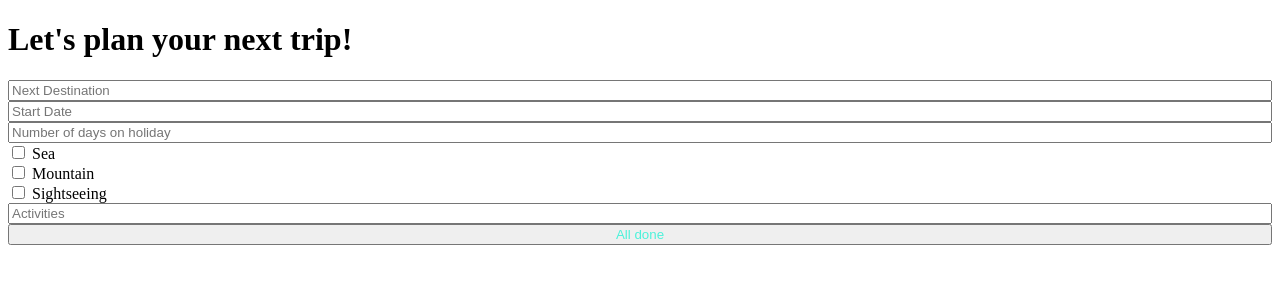
After one commit to AlexandraCulea/Python_Project_Travel_Mate, a Flask app: page /new_trip in a window 1280 px wide. The commit adds this page. Shown: the top 300 px of the page. Run offline with Flask 3, Linux system fonts and the light colour scheme.

Commit message:
versiune cu AI
s Please enter the commit message for your changes. Lines starting

```diff
--- a/main.py
+++ b/main.py
@@ -1,4 +1,19 @@
-from flask import Flask, render_template
+# from flask import Flask, render_template
+from flask import Flask, request, render_template, redirect, url_for
+
+
+
+
+
+
+import requests
+import json
+
+
+
+
+
+
 
 app = Flask(__name__, static_folder='static')
 
@@ -14,5 +29,44 @@ def trips():
 def elements():
    return render_template('elements.html')
 
+@app.route('/new_trip')
+def new_trip():
+   return render_template('new_trip.html')
+
+@app.route('/generate_trip', methods=['POST', 'GET'])
+def generate_trip():
+    destination = request.form['destination']
+    # destination ="loca"
+    return render_template('generate_trip.html', destination=destination)
+
+
+
+
+
+
+
+@app.route('/generate_text', methods=['POST','GET'])
+def generate_text():
+    headers = {"Authorization": "Bearer eyJhbGciOiJIUzI1NiIsInR5cCI6IkpXVCJ9.eyJ1c2VyX2lkIjoiNDkzNWY4MzgtMjQ2Ny00ODQ3LTg1NGEtYTQ0ZGFlZDQ2ZThjIiwidHlwZSI6ImFwaV90b2tlbiJ9.TCml4_L1JZiQPA7A54449jU0s49Ty1gjIuRJoR_PVLc"}
+    url = "https://api.edenai.run/v2/text/generation"
+    payload = {
+        "providers": "openai,cohere",
+        "text": "lista cu ce trebuie sa imi iau in bagaj daca merg la mare in Italia",
+        "temperature" : 0.2,
+        "max_tokens":250
+    }
+
+    response = requests.post(url, json=payload, headers=headers)
+    result = json.loads(response.text)
+    print(result)
+    return result
+
+
+
+
+
+
+
+
 if __name__ == '__main__':
    app.run(debug=True)
--- a/templates/elements.html
+++ b/templates/elements.html
@@ -5,6 +5,9 @@
   <link rel="stylesheet" href="https://fonts.googleapis.com/css?family=Fira+Sans:400,700&display=swap"/>
 </head>
 <body>
+  <h1>
+    Locatie
+  </h>
 <p>text</p>
 
 </body>
--- a/templates/index.html
+++ b/templates/index.html
@@ -2,12 +2,13 @@
 <html>
 <head>
   <link href="../static/styles.css" rel = "stylesheet"/>
-  <link rel="stylesheet" href="https://fonts.googleapis.com/css?family=Fira+Sans:400,700&display=swap"/>
+  <!-- <link rel="stylesheet" href="https://fonts.googleapis.com/css?family=Fira+Sans:400,700&display=swap"/> -->
 </head>
 <body>
 
 <div class="landing_page">
-  <p>TRAVEL MATE</p>
+  <img src="/static/Vlad.png"/>
+  <!-- <p>TRAVEL MATE</p> -->
 </div>
 
 <div class="container">
--- /dev/null
+++ b/templates/new_trip.html
@@ -0,0 +1,45 @@
+<!DOCTYPE html>
+<html>
+<head>
+  <link href="../static/styles.css" rel = "stylesheet"/>
+  <link rel="stylesheet" href="https://fonts.googleapis.com/css?family=Fira+Sans:400,700&display=swap"/>
+</head>
+<body>
+
+<h1>
+    Let's plan your next trip!
+</h1>
+
+<div>
+    <form action="/generate_trip" method="post">
+        <input type="text" id="destination" name="destination" placeholder="Next Destination"/>
+
+        <input placeholder="Start Date" class="textbox-n" type="text" onfocus="(this.type='date')" onblur="(this.type='text')" id="start_date" />
+        <input type="text" id="nr_days" name="nr_days" placeholder="Number of days on holiday"/>
+
+        <div class="holiday_type">
+            <form>
+                <input type="checkbox" id="sea" name="sea" value="Sea">
+                <label for="sea">Sea</label><br>
+
+                <input type="checkbox" id="mountain" name="mountain" value="Mountain">
+                <label for="mountain">Mountain</label><br>
+
+                <input type="checkbox" id="sightseeing" name="sightseeing" value="Sightseeing">
+                <label for="sightseeing">Sightseeing</label><br>
+        </div>
+
+        <input type="text" id="activities" name="activities" placeholder="Activities"/>
+
+
+        <input type="submit" value="All done"/>
+
+
+
+
+    </form>
+
+</div>
+
+</body>
+</html>
```
Also changed, not shown: static/styles.css (+23 -18 lines), templates/generate_trip.html (added, +19 -0 lines), templates/trips.html (+14 -3 lines), static/Vlad.png (added), static/plaja.png (added), static/poza2.png (added).
